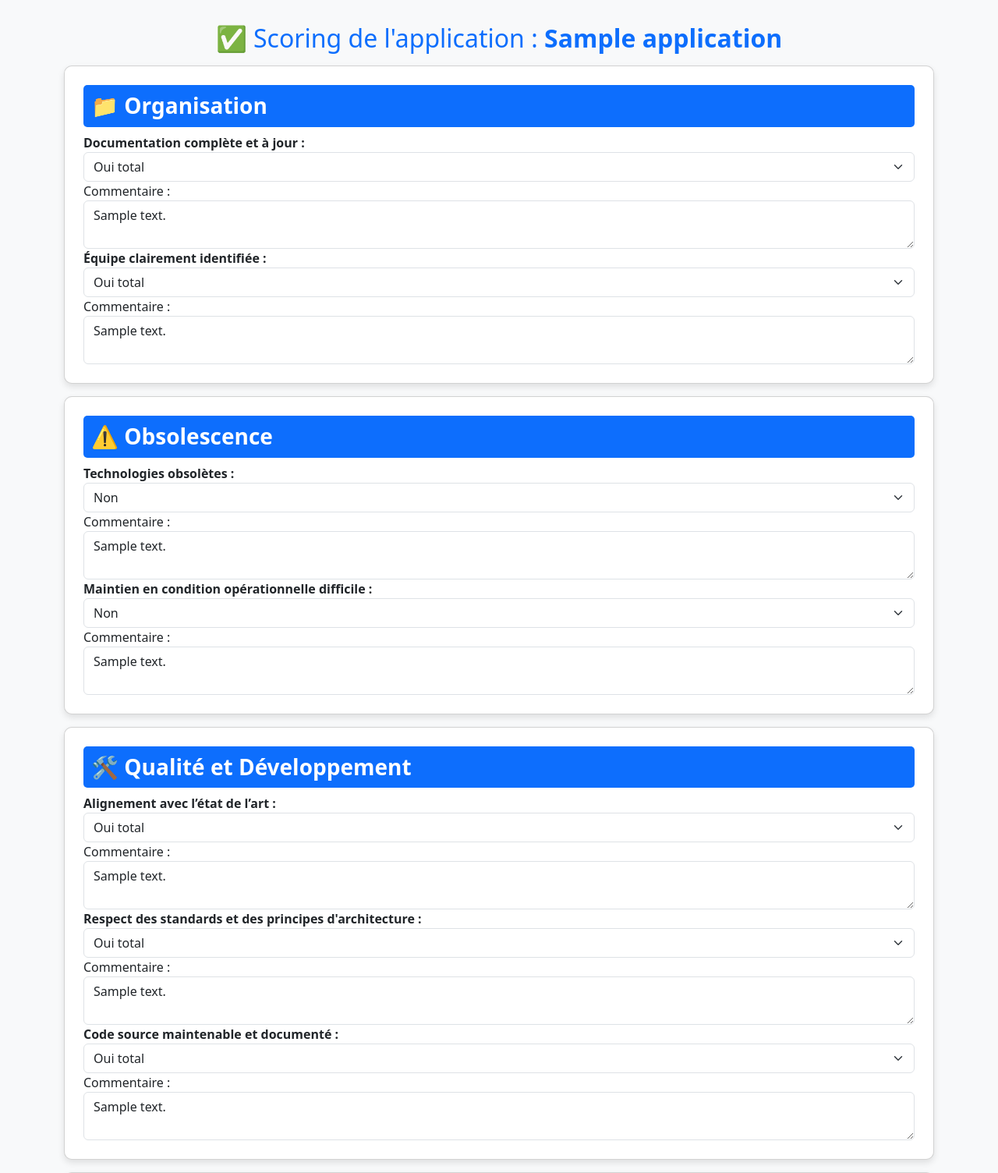
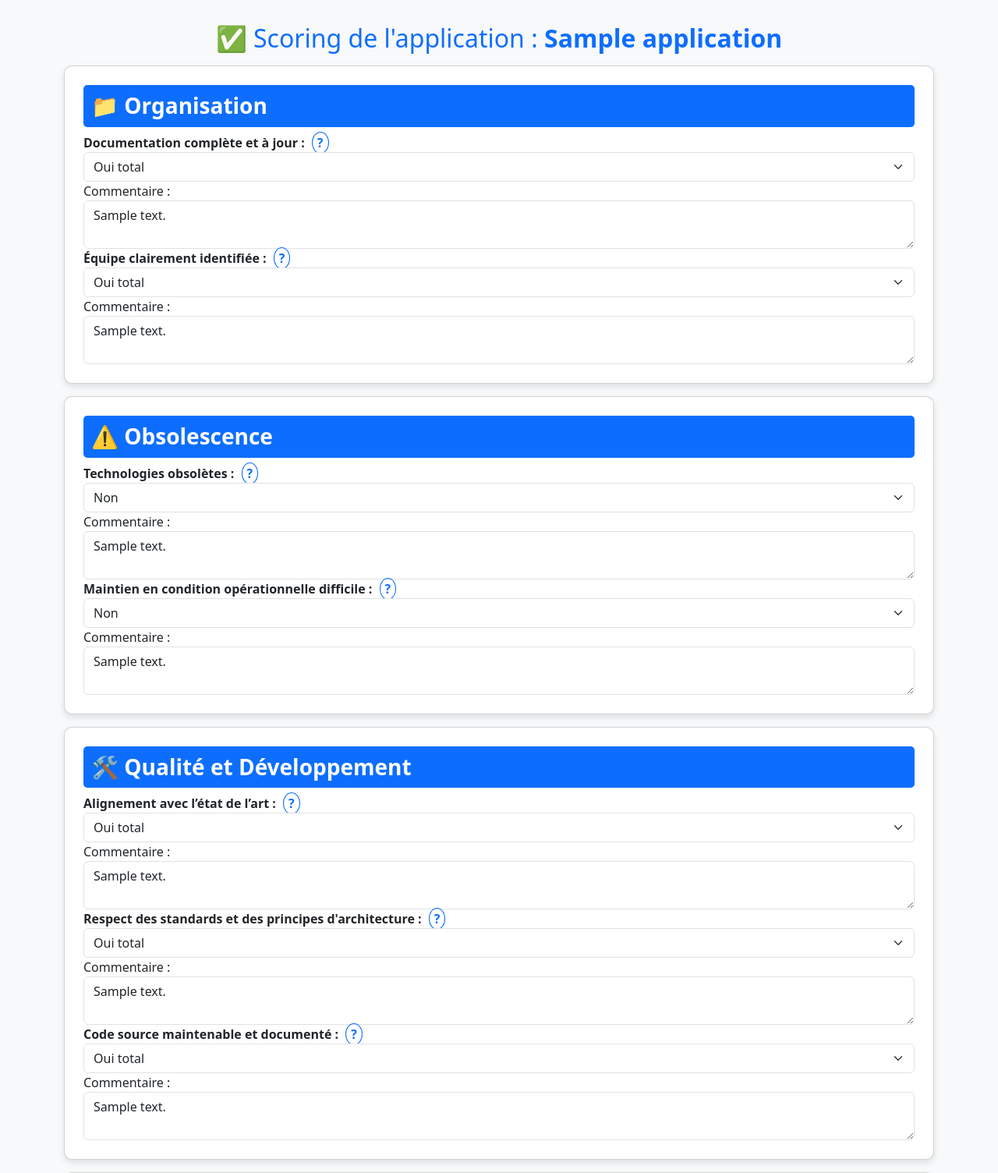
Before and after one commit to rumeaug17/ADM, a Flask app: template templates/score.html in a window 1280 px wide. Shown: the top 1504 px of the page at 78% size. Run offline with Flask 3, Linux system fonts and the light colour scheme; the template is opened without the code that fills it: most values are stand-ins (such as "Sample title", 1, 10 or a date in 2020).

Commit message:
Update score.html

```diff
--- a/templates/score.html
+++ b/templates/score.html
@@ -69,7 +69,9 @@
                 'team': 'Équipe clairement identifiée',
             } %}
             {% for key, label in questions.items() %}
-                <label class="label">{{ label }} :</label>
+				<label class="label">{{ label }} :
+					<span class="info-icon" data-key="{{ key }}">?</span>
+				</label>
                 <select name="{{ key }}" class="form-select">
                     {% set value = application.responses.get(key, '') %}
                     <option value="Oui total" {% if value == "Oui total" %} selected {% endif %}>Oui total</option>
@@ -91,7 +93,9 @@
                 'mco': 'Maintien en condition opérationnelle difficile'
             } %}
             {% for key, label in questions.items() %}
-                <label class="label">{{ label }} :</label>
+				<label class="label">{{ label }} :
+					<span class="info-icon" data-key="{{ key }}">?</span>
+				</label>
                 <select name="{{ key }}" class="form-select">
                     {% set value = application.responses.get(key, '') %}
                     <option value="Non" {% if value == "Non" %} selected {% endif %}>Non</option>
@@ -114,7 +118,9 @@
                 'code_source': "Code source maintenable et documenté"
             } %}
             {% for key, label in questions.items() %}
-                <label class="label">{{ label }} :</label>
+				<label class="label">{{ label }} :
+					<span class="info-icon" data-key="{{ key }}">?</span>
+				</label>
                 <select name="{{ key }}" class="form-select">
                     {% set value = application.responses.get(key, '') %}
                     <option value="Oui total" {% if value == "Oui total" %} selected {% endif %}>Oui total</option>
@@ -162,10 +168,6 @@
 		<!-- Exploitation et Performance -->
         <div class="card p-4 my-3">
             <h3>🚀 Exploitation et Performance</h3>
-            {% set questions = {
-                'incidents': "Incidents récurrents",
-                'performances': "Performances satisfaisantes"
-            } %}
 				<label class="label">Incidents récurrents :</label>
                 <select name="incidents" class="form-select">
                     {% set value = application.responses.get('incidents', '') %}
@@ -188,7 +190,7 @@
                     <option value="Non applicable" {% if value == "Non applicable" %} selected {% endif %}>Non applicable</option>
                 </select>
 				<label class="comment">Commentaire :</label>
-				<textarea name="incidents_comment" class="form-control" required>{{ application.comments.get('incidents_comment', '') }}</textarea>
+				<textarea name="performances_comment" class="form-control" required>{{ application.comments.get('performances_comment', '') }}</textarea>
 
         </div>
 
@@ -201,7 +203,9 @@
                 'evolutivite': "Évolutivité pour nouvelles demandes métier"
             } %}
             {% for key, label in questions.items() %}
-                <label class="label">{{ label }} :</label>
+				<label class="label">{{ label }} :
+					<span class="info-icon" data-key="{{ key }}">?</span>
+				</label>
                 <select name="{{ key }}" class="form-select">
                     {% set value = application.responses.get(key, '') %}
                     <option value="Oui total" {% if value == "Oui total" %} selected {% endif %}>Oui total</option>
```
